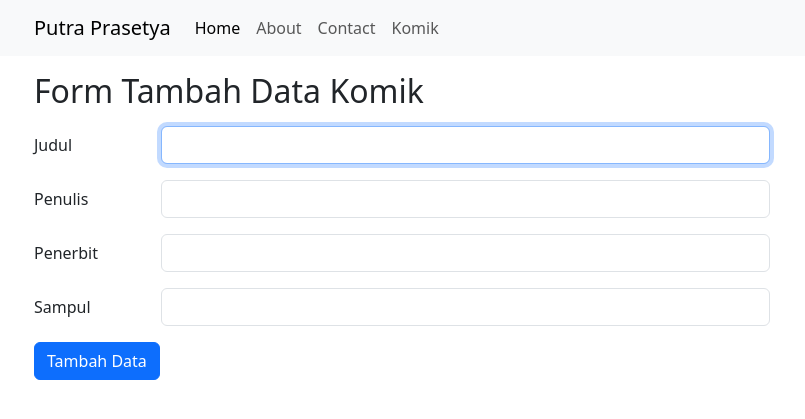
After one commit to putrapr/WebCI-WPUTutorial, a CodeIgniter 4 app: template app/Views/komik/create.php in a window 1280 px wide. The commit adds this page. Shown: the top 419 px of the page, without its empty margins (48-853 px from the left). Run offline with PHP 8.4 and a stand-in for CodeIgniter, Linux system fonts and the light colour scheme; the template is opened without the code that fills it, so the values that code supplies are empty; some libraries are stand-ins or nearby versions.

Commit message:
Feature: Tambah Data Komik

```diff
--- a/app/Config/Routes.php
+++ b/app/Config/Routes.php
@@ -35,7 +35,8 @@ $routes->get('/', 'Pages::index');
 $routes->get('/about', 'Pages::about');
 $routes->get('/contact', 'Pages::contact');
 $routes->get('/komik', 'Komik::index');
-
+$routes->get('/komik/create', 'Komik::create');
+$routes->post('/komik/save', 'Komik::save');
 $routes->get('/komik/(:any)', 'Komik::detail/$1');
 /*
  * --------------------------------------------------------------------
--- /dev/null
+++ b/app/Views/komik/create.php
@@ -0,0 +1,39 @@
+<?= $this->extend('layout/template'); ?>
+
+<?= $this->section('content') ?>
+<div class="container">
+  <div class="row">
+    <div class="col-8">
+      <h2 class="my-3">Form Tambah Data Komik</h2>
+      <form action="/komik/save" method="post">
+        <?= csrf_field(); ?>
+        <div class="row mb-3">
+          <label for="judul" class="col-sm-2 col-form-label">Judul</label>
+          <div class="col-sm-10">
+            <input type="text" class="form-control" id="judul" name="judul" autofocus>
+          </div>
+        </div>
+        <div class="row mb-3">
+          <label for="penulis" class="col-sm-2 col-form-label">Penulis</label>
+          <div class="col-sm-10">
+            <input type="text" class="form-control" id="penulis" name="penulis">
+          </div>
+        </div>
+        <div class="row mb-3">
+          <label for="penerbit" class="col-sm-2 col-form-label">Penerbit</label>
+          <div class="col-sm-10">
+            <input type="text" class="form-control" id="penerbit" name="penerbit">
+          </div>
+        </div>
+        <div class="row mb-3">
+          <label for="sampul" class="col-sm-2 col-form-label">Sampul</label>
+          <div class="col-sm-10">
+            <input type="text" class="form-control" id="sampul" name="sampul">
+          </div>
+        </div>
+        <button type="submit" class="btn btn-primary">Tambah Data</button>
+      </form>
+    </div>
+  </div>
+</div>
+<?= $this->endSection() ?>
--- a/app/Views/komik/index.php
+++ b/app/Views/komik/index.php
@@ -4,7 +4,13 @@
 <div class="container">
   <div class="row">
     <div class="col">
+      <a href="/komik/create" class="btn btn-primary mt-3">Tambah Data Komik</a>
       <h1 class="mt-2">Daftar Komik</h1>
+      <?php if (session()->getFlashdata('pesan')) : ?>
+        <div class="alert alert-success" role="alert">
+          <?= session()->getFlashdata('pesan'); ?>
+        </div>
+      <?php endif; ?>
       <table class="table">
         <thead>
           <tr>
```
Also changed, not shown: app/Controllers/Komik.php (+29 -0 lines).
